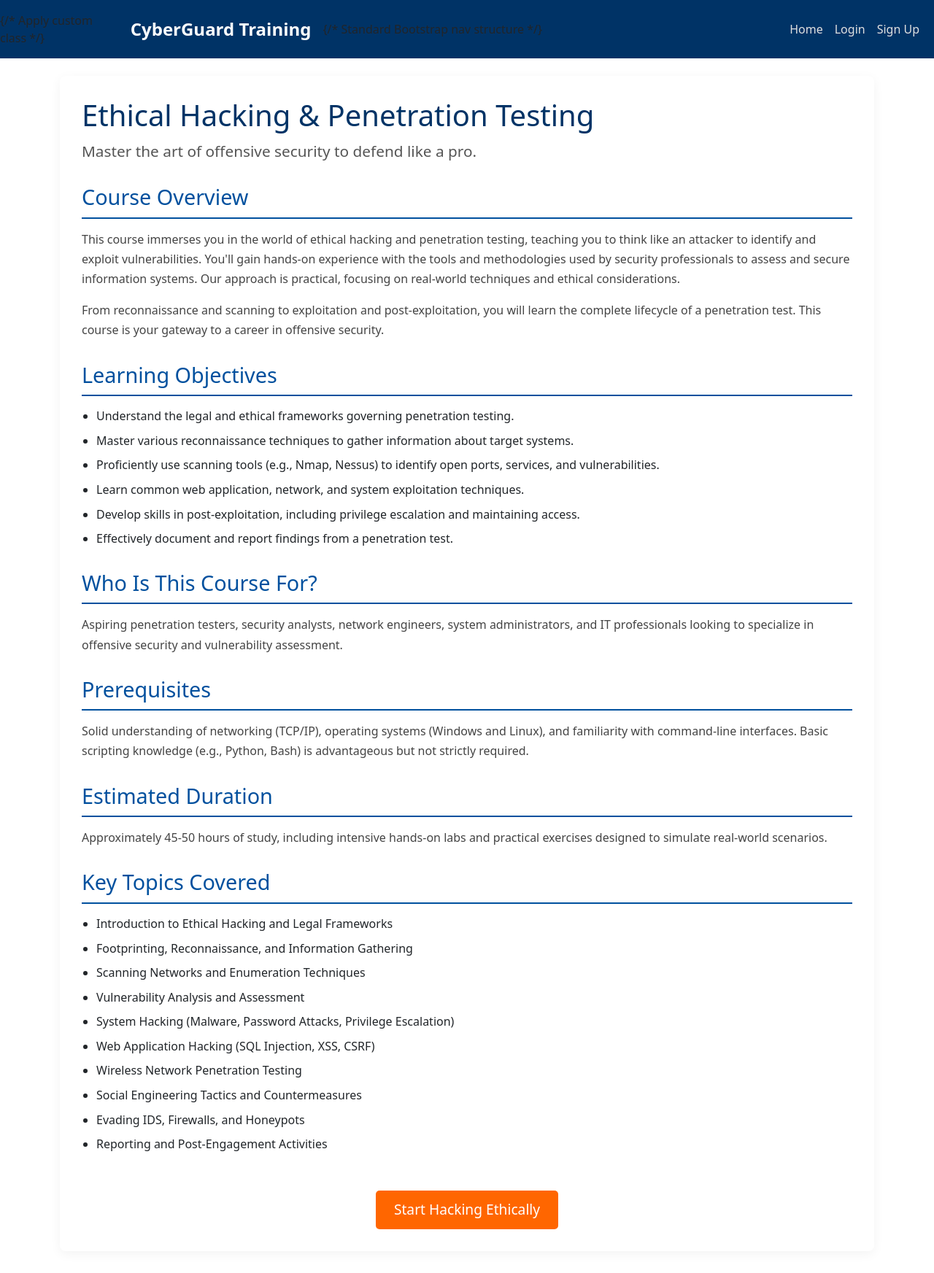
After one commit to aniboumarie/cyber_platform, a Django app: template main/templates/courses/ethical_hacking.html in a window 1280 px wide. The commit adds this page. Shown: the whole page at 73% size. Run offline with Django 5.2, Linux system fonts and the light colour scheme; the template is opened without the code that fills it, so the values that code supplies are empty; parts of the project's set-up code (start-up, migrations or seed data) failed here and were passed over.

Commit message:
Create detailed course pages with styling and link from homepage.

```diff
--- /dev/null
+++ b/main/templates/courses/ethical_hacking.html
@@ -0,0 +1,125 @@
+{% extends 'base.html' %}
+
+{% block title %}Ethical Hacking & Penetration Testing - CyberGuard Training{% endblock %}
+
+{% block content %}
+<style>
+  .course-detail-container {
+    background-color: #fff;
+    padding: 30px;
+    border-radius: 8px;
+    box-shadow: 0 4px 15px rgba(0,0,0,0.05);
+    margin-top: 20px;
+    margin-bottom: 30px;
+  }
+  .course-header h1 {
+    color: #003366; /* Dark Blue */
+    margin-bottom: 10px;
+    font-size: 2.5em;
+  }
+  .course-header .subtitle {
+    font-size: 1.3em;
+    color: #555;
+    margin-bottom: 30px;
+  }
+  .course-section {
+    margin-bottom: 30px;
+  }
+  .course-section h2 {
+    color: #00509e; /* Medium Blue */
+    border-bottom: 2px solid #00509e;
+    padding-bottom: 10px;
+    margin-bottom: 15px;
+    font-size: 1.8em;
+  }
+  .course-section ul {
+    list-style: disc;
+    margin-left: 20px;
+    padding-left: 0;
+  }
+  .course-section ul li {
+    margin-bottom: 8px;
+    line-height: 1.6;
+  }
+  .course-section p {
+    line-height: 1.7;
+    color: #444;
+  }
+  .btn-enroll {
+    background-color: #ff6600; /* Bright Orange */
+    color: white;
+    padding: 12px 25px;
+    font-size: 1.2em;
+    border: none;
+    border-radius: 5px;
+    text-decoration: none;
+    display: inline-block;
+    margin-top: 20px;
+    transition: background-color 0.3s ease;
+  }
+  .btn-enroll:hover {
+    background-color: #cc5200; /* Darker Orange */
+    color: white;
+  }
+</style>
+
+<div class="container course-detail-container">
+  <div class="course-header">
+    <h1>Ethical Hacking & Penetration Testing</h1>
+    <p class="subtitle">Master the art of offensive security to defend like a pro.</p>
+  </div>
+
+  <div class="course-section description">
+    <h2>Course Overview</h2>
+    <p>This course immerses you in the world of ethical hacking and penetration testing, teaching you to think like an attacker to identify and exploit vulnerabilities. You'll gain hands-on experience with the tools and methodologies used by security professionals to assess and secure information systems. Our approach is practical, focusing on real-world techniques and ethical considerations.</p>
+    <p>From reconnaissance and scanning to exploitation and post-exploitation, you will learn the complete lifecycle of a penetration test. This course is your gateway to a career in offensive security.</p>
+  </div>
+
+  <div class="course-section objectives">
+    <h2>Learning Objectives</h2>
+    <ul>
+      <li>Understand the legal and ethical frameworks governing penetration testing.</li>
+      <li>Master various reconnaissance techniques to gather information about target systems.</li>
+      <li>Proficiently use scanning tools (e.g., Nmap, Nessus) to identify open ports, services, and vulnerabilities.</li>
+      <li>Learn common web application, network, and system exploitation techniques.</li>
+      <li>Develop skills in post-exploitation, including privilege escalation and maintaining access.</li>
+      <li>Effectively document and report findings from a penetration test.</li>
+    </ul>
+  </div>
+
+  <div class="course-section audience">
+    <h2>Who Is This Course For?</h2>
+    <p>Aspiring penetration testers, security analysts, network engineers, system administrators, and IT professionals looking to specialize in offensive security and vulnerability assessment.</p>
+  </div>
+
+  <div class="course-section prerequisites">
+    <h2>Prerequisites</h2>
+    <p>Solid understanding of networking (TCP/IP), operating systems (Windows and Linux), and familiarity with command-line interfaces. Basic scripting knowledge (e.g., Python, Bash) is advantageous but not strictly required.</p>
+  </div>
+
+  <div class="course-section duration">
+    <h2>Estimated Duration</h2>
+    <p>Approximately 45-50 hours of study, including intensive hands-on labs and practical exercises designed to simulate real-world scenarios.</p>
+  </div>
+
+  <div class="course-section key-topics">
+    <h2>Key Topics Covered</h2>
+    <ul>
+      <li>Introduction to Ethical Hacking and Legal Frameworks</li>
+      <li>Footprinting, Reconnaissance, and Information Gathering</li>
+      <li>Scanning Networks and Enumeration Techniques</li>
+      <li>Vulnerability Analysis and Assessment</li>
+      <li>System Hacking (Malware, Password Attacks, Privilege Escalation)</li>
+      <li>Web Application Hacking (SQL Injection, XSS, CSRF)</li>
+      <li>Wireless Network Penetration Testing</li>
+      <li>Social Engineering Tactics and Countermeasures</li>
+      <li>Evading IDS, Firewalls, and Honeypots</li>
+      <li>Reporting and Post-Engagement Activities</li>
+    </ul>
+  </div>
+
+  <div class="text-center">
+    <a href="#" class="btn btn-enroll">Start Hacking Ethically</a>
+  </div>
+</div>
+{% endblock %}
--- a/main/urls.py
+++ b/main/urls.py
@@ -19,4 +19,10 @@ urlpatterns = [
     path('unauthorized/', unauthorized, name='unauthorized'),
     path('manage-users/', manage_users, name='manage_users'),
     path('create-user/', create_user, name='create_user'),
+
+    # Course Detail Pages
+    path('courses/network-security/', views.network_security_view, name='course_network_security'),
+    path('courses/ethical-hacking/', views.ethical_hacking_view, name='course_ethical_hacking'),
+    path('courses/cloud-security/', views.cloud_security_view, name='course_cloud_security'),
+    path('courses/incident-response/', views.incident_response_view, name='course_incident_response'),
 ]
```
Also changed, not shown: main/templates/courses/cloud_security.html (added, +124 -0 lines), main/templates/courses/incident_response.html (added, +125 -0 lines), main/templates/courses/network_security.html (added, +123 -0 lines), main/templates/home.html (+4 -4 lines), main/views.py (+13 -0 lines).
